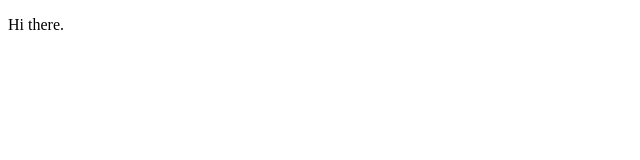
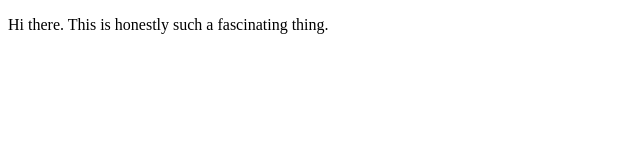
Before and after one commit to Ninjasaur/Blog, a plain HTML site: page index.html in a window 1280 px wide. Shown: the whole page, without its empty margins (0-640 px from the left). Drawn offline with Linux system fonts and the light colour scheme.

Commit message:
Update index.html

```diff
--- a/index.html
+++ b/index.html
@@ -1,5 +1,5 @@
 <!DOCTYPE html>
 <html>
 
-<p>Hi there.</p>
+<p>Hi there. This is honestly such a fascinating thing.</p>
 </html>
```
